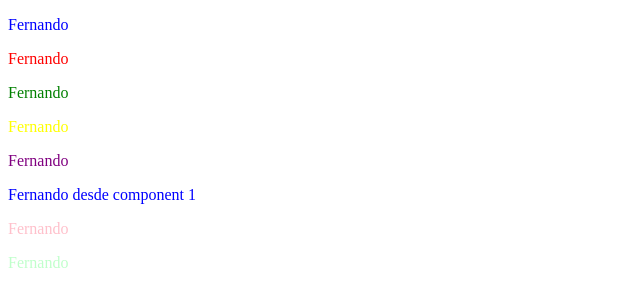
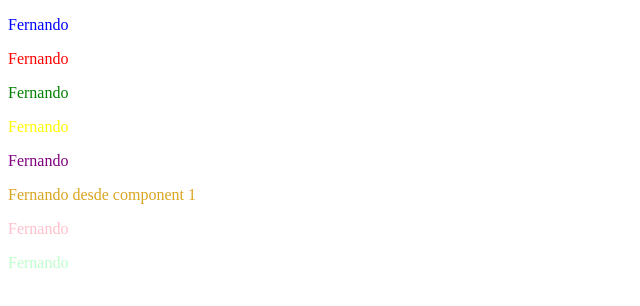
Before and after one commit to nandouluna/AngularExample, an Angular app: page / in a window 1280 px wide. Shown: the top 306 px of the page, without its empty margins (0-640 px from the left). Built offline with nearby package versions, Linux system fonts and the light colour scheme.

Commit message:
Cambiar color a texto a oro

```diff
--- a/src/app/component1/component1.component.html
+++ b/src/app/component1/component1.component.html
@@ -1 +1 @@
-<p style="color: blue;">Fernando desde component 1</p>
+<p style="color: goldenrod;">Fernando desde component 1</p>
```
